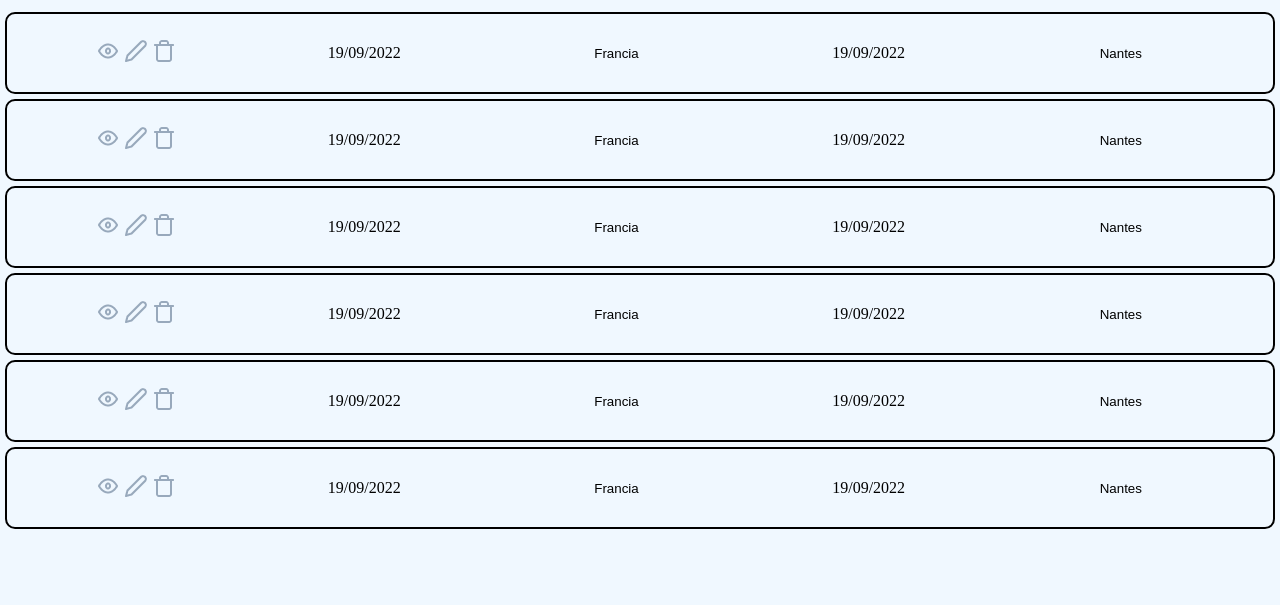
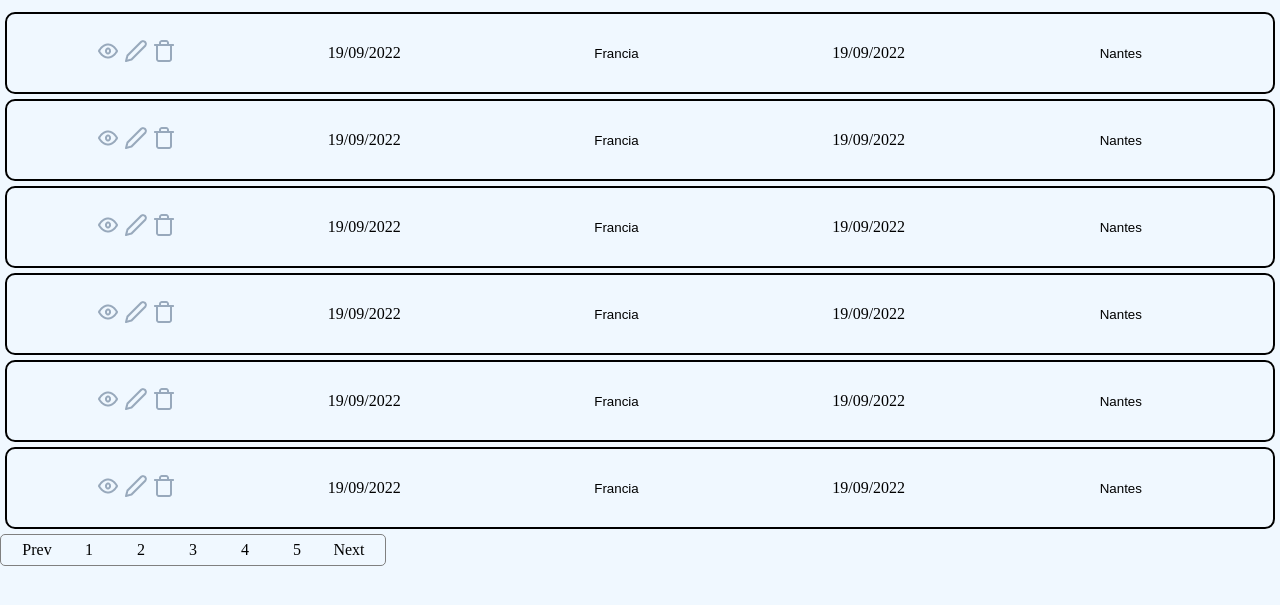
Before and after one commit to borjaboullon/exerciciousuarios, a plain HTML site: page index.html in a window 1280 px wide. Shown: the part 71-676 px from the top of the page. Drawn offline with Linux system fonts and the light colour scheme; a web font is replaced by a local one.

Commit message:
menu de abaixo

```diff
--- a/estilo.css
+++ b/estilo.css
@@ -35,6 +35,7 @@ input{
   border: none;
   background-color: inherit;
   text-align: center;
+  cursor: pointer;
 }
 .perfil{
   display: flex;
@@ -63,3 +64,26 @@ input{
 .wrapper-main{
   margin-top: 30px;
 }
+.numeros{
+  display: flex;
+  width: 30vw;
+  justify-content: space-evenly;
+  border: 0.2px solid gray;
+  border-radius: 5px;
+  align-items: center;
+  cursor: pointer;
+}
+.numeros > div:hover{
+  border: 1px solid black;
+  border-radius: 5px;
+  background-color:#4D7CFE ;
+  color: #f8fbfd;
+
+}
+.numeros > div{
+  width: 32px;
+  height: 30px;
+  display: flex;
+  align-items: center;
+  justify-content: center;
+}
--- a/index.html
+++ b/index.html
@@ -135,6 +135,29 @@
             </time>
             <input type="text" readonly class="formname" value="Nantes"/>
         </div>
+        <div class="numeros">
+            <div>
+            Prev
+            </div>
+            <div>
+            1
+            </div>
+            <div>
+            2
+            </div>
+            <div>
+            3
+            </div>
+            <div>
+            4
+            </div>
+            <div>
+            5
+            </div>
+            <div>
+            Next
+            </div>
+        </div>
 
 
 
```
